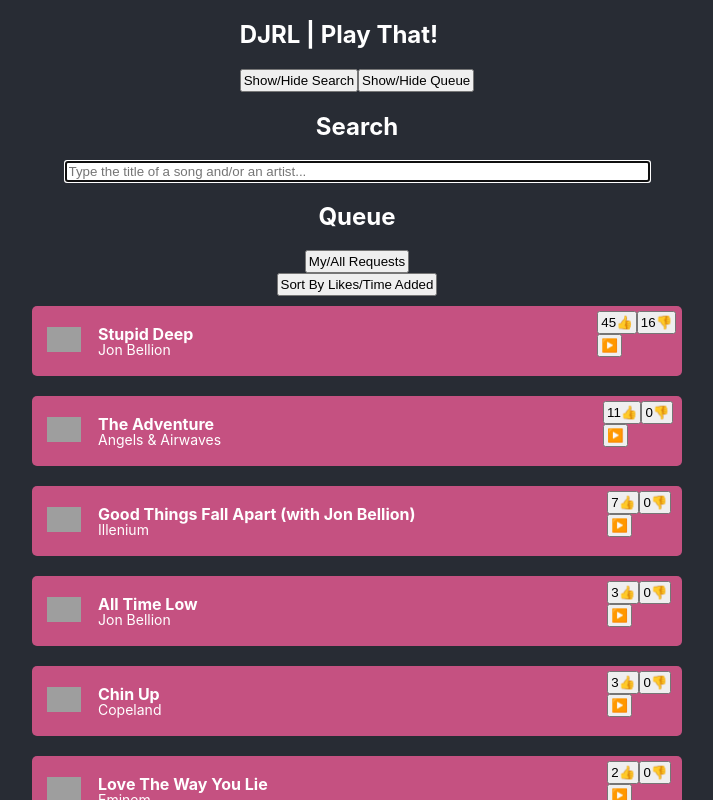
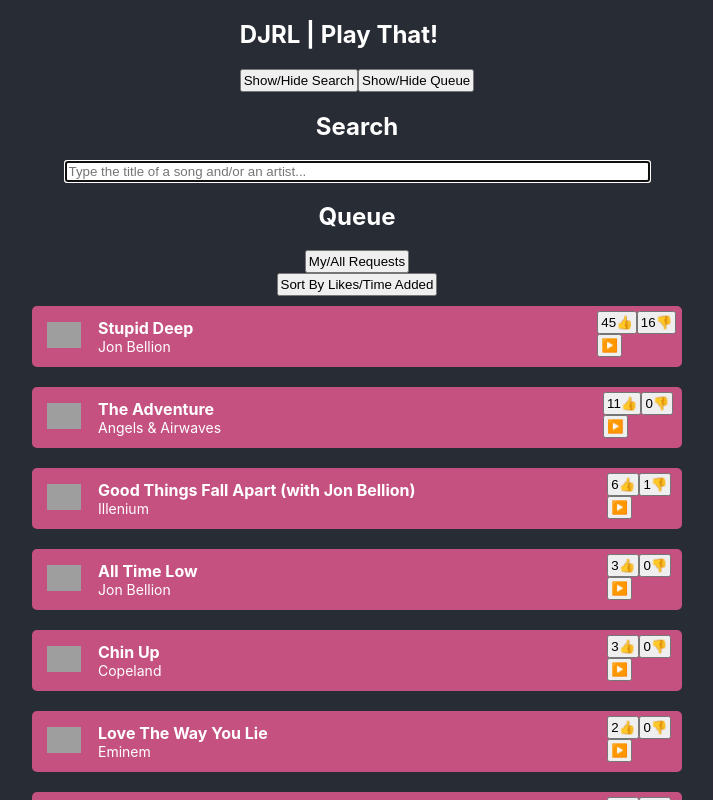
Before and after one commit to kyletower/djrl, a React (Create React App) app: page / in a window 1280 px wide. Shown: the top 800 px of the page, without its empty margins (283-996 px from the left). Built offline with nearby package versions, Linux system fonts and the light colour scheme; data requests are answered from the project's data file; grey boxes are pictures that could not be loaded.

Commit message:
fixing style: removing overlappting text from line-height 0

```diff
--- a/data/db.json
+++ b/data/db.json
@@ -25,8 +25,8 @@
     {
       "songTitle": "Good Things Fall Apart (with Jon Bellion)",
       "artistName": "Illenium",
-      "upVotes": 7,
-      "downVotes": 0,
+      "upVotes": 6,
+      "downVotes": 1,
       "mbid": "",
       "userId": "1626726645387",
       "id": 34
--- a/src/App.css
+++ b/src/App.css
@@ -11,7 +11,7 @@
   justify-content: center;
   /* border: 10px solid goldenrod; */
   background-color: #282c34;
-  height: 100%;
+  /* height: 100%; */
   width: 100%;
   align-items: center;
   font-size: calc(8px + 1vmin);
@@ -19,7 +19,8 @@
 }
 
 p {
-  line-height: 0px;
+  padding: 0;
+  margin: 0;
   text-align: left;
 }
 
@@ -61,7 +62,7 @@
   /* flex: 5; */
   flex-wrap: wrap;
   width: 100%;
-  flex-direction: column;
+  /* flex-direction: column; */
   margin: 5px;
   padding: 2px;
   /* border: 1px solid red; */
```
Also changed, not shown: 1 other file (tests, documents, lock files or other folders).
